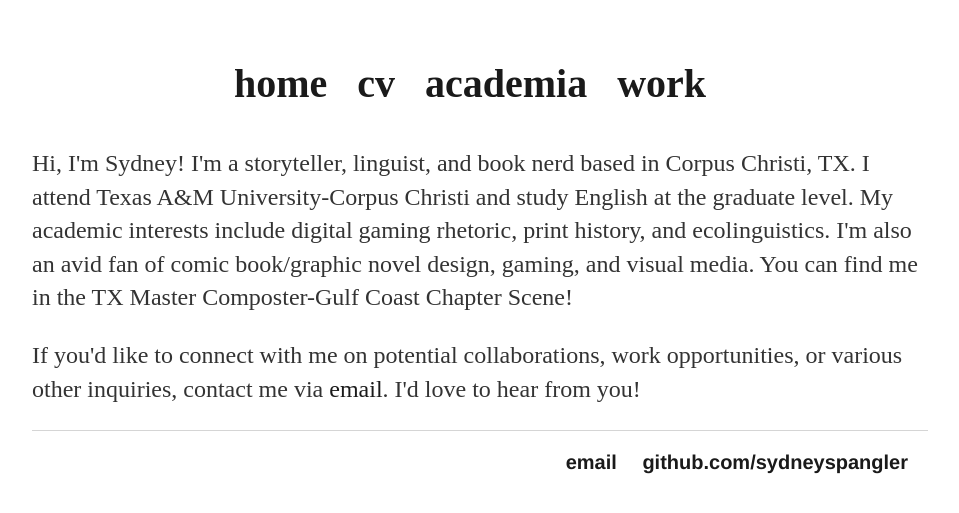
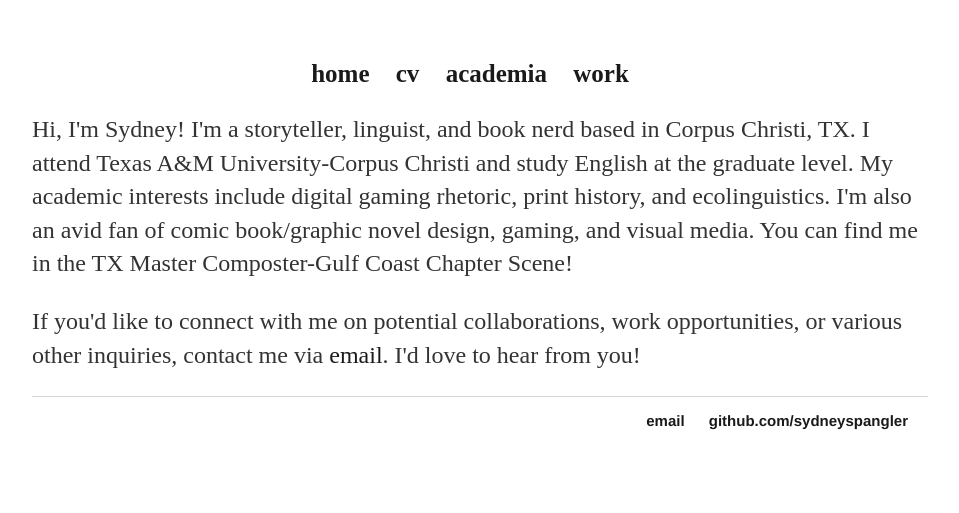
Before and after one commit to sydneyspangler/sydneyspangler.github.io, a Jekyll site: the page built from index.html, in a window 1280 px wide. Shown: the top 513 px of the page, without its empty margins (160-1119 px from the left). Built offline with Jekyll 4.4.1, drawn with Linux system fonts in a browser that asks for light colours.

Commit message:
Update main.css

```diff
--- a/css/main.css
+++ b/css/main.css
@@ -7,7 +7,7 @@ body {
 }
 nav ul {
     font-family:'American Typewriter', 'serf';
-    font-size: 40px;
+    font-size: 25px;
     padding: 0px;
     list-style: none;
     font-weight: bold;
@@ -15,7 +15,7 @@ nav ul {
 }
 footer ul {
     font-family: 'Helvetica', 'Arial', 'Sans-Serif';
-    font-size: 20px;
+    font-size: 15px;
     padding: 0px;
     list-style: none;
     font-weight: bold;
```
